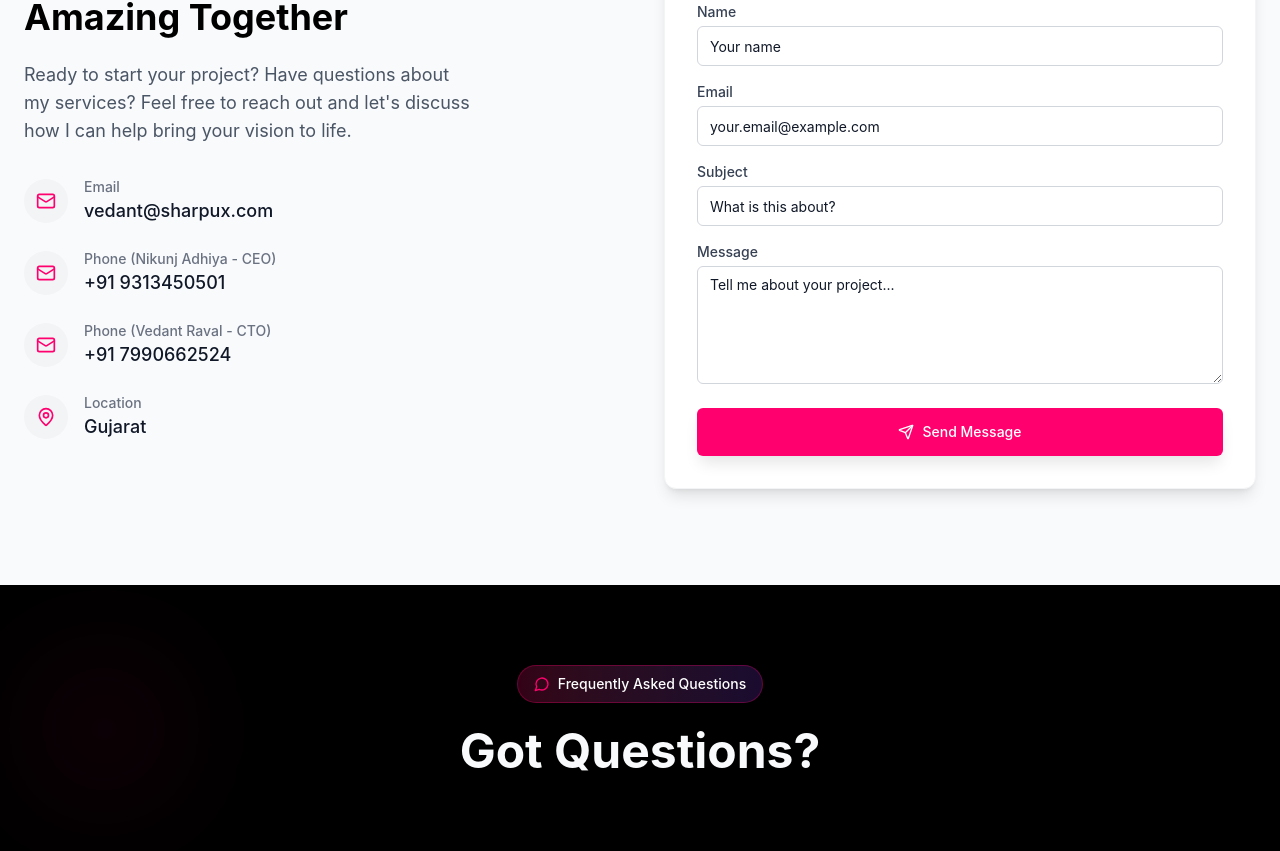
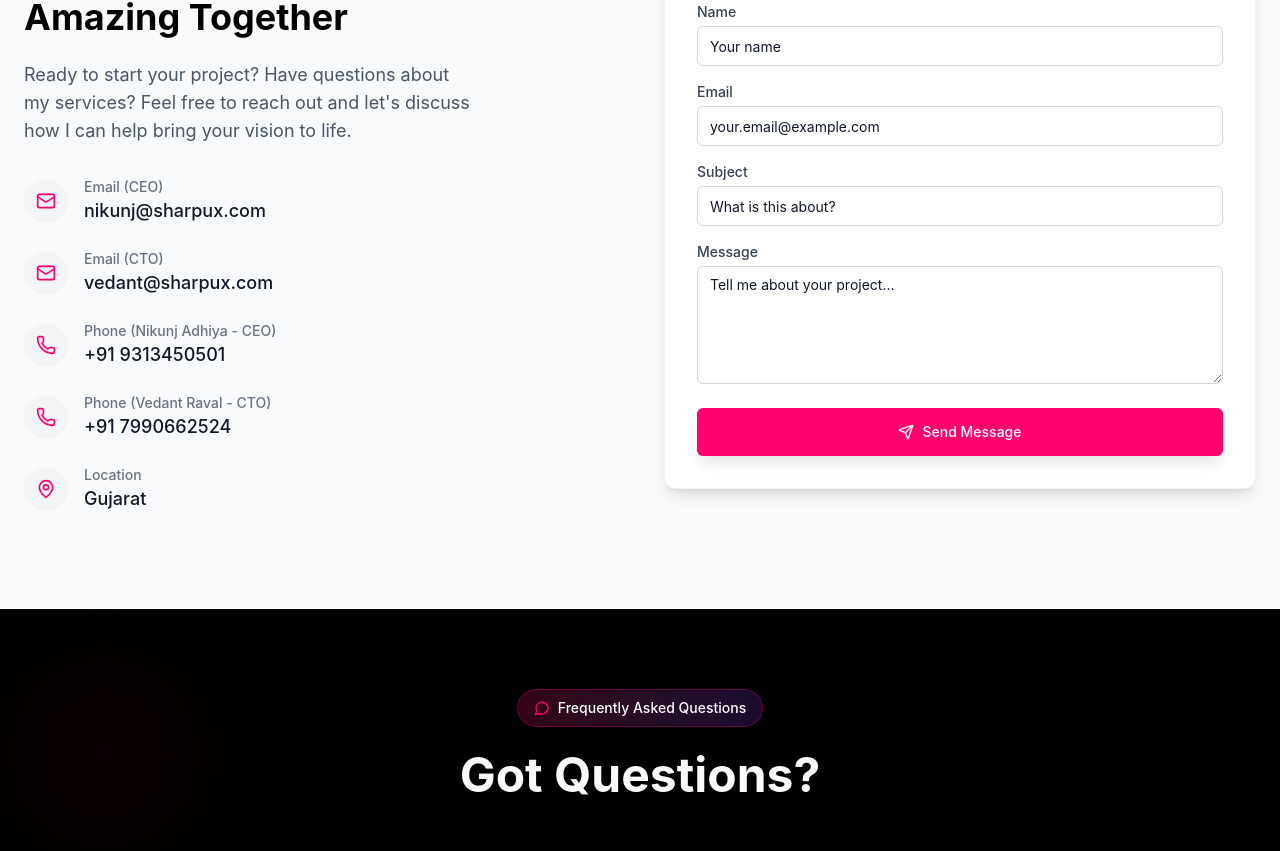
Before and after one commit to VedantRaval3011/sharpux, a Next.js app: page / in a window 1280 px wide. Shown: the part 6549-7400 px from the top of the page. Built offline with nearby package versions, Linux system fonts and the light colour scheme.

Commit message:
feat: add new Footer and Contact components to the application.

```diff
--- a/src/components/Contact.tsx
+++ b/src/components/Contact.tsx
@@ -3,7 +3,7 @@ import React, { useState } from 'react';
 import { Button } from '@/components/ui/button';
 import { Input } from '@/components/ui/input';
 import { Textarea } from '@/components/ui/textarea';
-import { Mail, MapPin, Send, Check } from 'lucide-react';
+import { Mail, MapPin, Send, Check, Phone } from 'lucide-react';
 import { useToast } from '@/hooks/use-toast';
 
 const Contact = () => {
@@ -66,18 +66,24 @@ const Contact = () => {
   const contactInfo = [
     {
       icon: <Mail className="h-5 w-5 text-sharp-pink" />,
-      title: 'Email',
+      title: 'Email (CEO)',
+      value: 'nikunj@sharpux.com',
+      link: 'mailto:nikunj@sharpux.com'
+    },
+    {
+      icon: <Mail className="h-5 w-5 text-sharp-pink" />,
+      title: 'Email (CTO)',
       value: 'vedant@sharpux.com',
       link: 'mailto:vedant@sharpux.com'
     },
     {
-      icon: <Mail className="h-5 w-5 text-sharp-pink" />,
+      icon: <Phone className="h-5 w-5 text-sharp-pink" />,
       title: 'Phone (Nikunj Adhiya - CEO)',
       value: '+91 9313450501',
       link: 'tel:+919313450501'
     },
     {
-      icon: <Mail className="h-5 w-5 text-sharp-pink" />,
+      icon: <Phone className="h-5 w-5 text-sharp-pink" />,
       title: 'Phone (Vedant Raval - CTO)',
       value: '+91 7990662524',
       link: 'tel:+917990662524'
--- a/src/components/Footer.tsx
+++ b/src/components/Footer.tsx
@@ -67,7 +67,8 @@ const Footer = () => {
             <ul className="space-y-2">
               <li>Nikunj Adhiya (CEO): +91 9313450501</li>
               <li>Vedant Raval (CTO): +91 7990662524</li>
-
+              <li><a href="mailto:nikunj@sharpux.com" className="hover:text-sharp-pink">nikunj@sharpux.com</a></li>
+              <li><a href="mailto:vedant@sharpux.com" className="hover:text-sharp-pink">vedant@sharpux.com</a></li>
               <li>Gujarat</li>
             </ul>
           </div>
```
